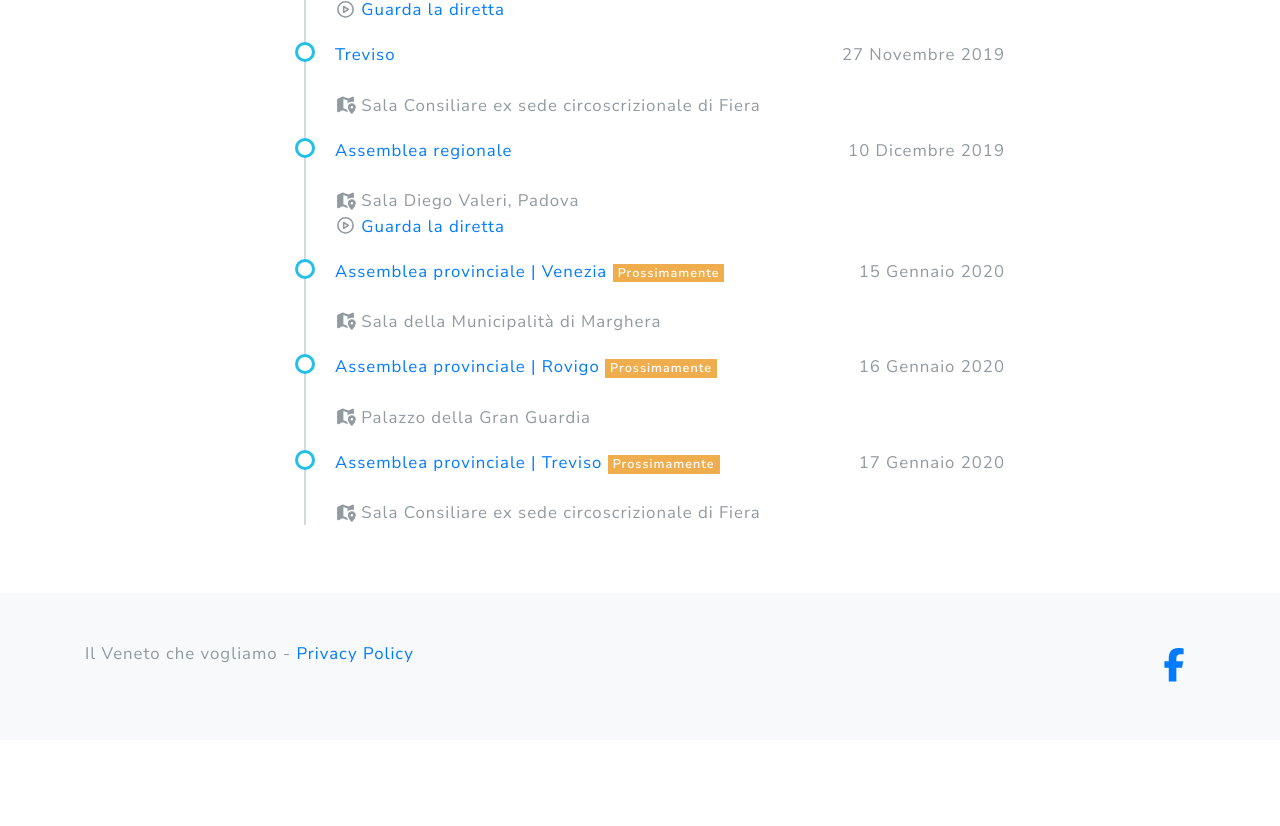
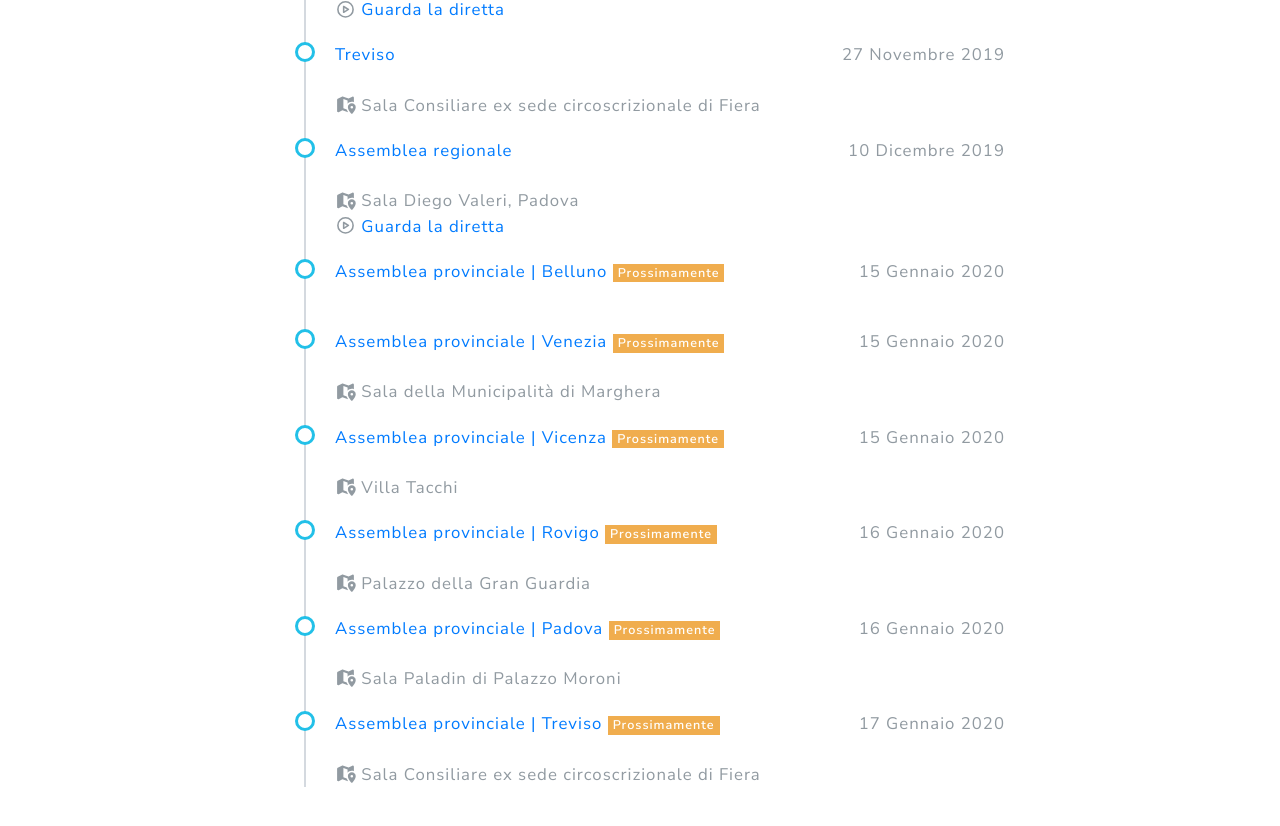
Before and after one commit to venetochevogliamo/venetochevogliamo.it, a Jekyll site: the page built from index.html, in a window 1280 px wide and 900 px high, scrolled down 2651 px. Shown: the top 826 px of the window. Built offline with Jekyll 4.4.1, drawn with Linux system fonts in a browser that asks for light colours; nearby versions of some CDN libraries; library files that are not in the unit come from our copies; comment, search, counter and statistics services are not loaded; before the commit the page ends 3391 px from its top, so only the background shows below that.

Commit message:
Add new assemblee, edit roadmap and store timestamp when sign petition

```diff
--- a/_data/events.yml
+++ b/_data/events.yml
@@ -38,15 +38,29 @@
   location: Sala Diego Valeri, Padova
   live: https://www.facebook.com/venetochevogliamo/videos/564942744283660/
 - date: 15 Gennaio 2020
+  place: Assemblea provinciale | Belluno
+  fb: https://www.facebook.com/events/678397722695054/
+  new: true
+- date: 15 Gennaio 2020
   place: Assemblea provinciale | Venezia
   fb: https://www.facebook.com/events/2570425123202679/
   location: Sala della Municipalità di Marghera
+  new: true
+- date: 15 Gennaio 2020
+  place: Assemblea provinciale | Vicenza
+  fb: https://www.facebook.com/events/451399305812903/
+  location: Villa Tacchi
   new: true
 - date: 16 Gennaio 2020
   place: Assemblea provinciale | Rovigo
   fb: https://www.facebook.com/events/512743306264137/
   location: Palazzo della Gran Guardia
   new: true
+- date: 16 Gennaio 2020
+  place: Assemblea provinciale | Padova
+  fb: https://www.facebook.com/events/646342672785881/
+  location: Sala Paladin di Palazzo Moroni
+  new: true
 - date: 17 Gennaio 2020
   place: Assemblea provinciale | Treviso
   fb: https://www.facebook.com/events/3059091400982932/
--- a/_includes/home-roadmap.html
+++ b/_includes/home-roadmap.html
@@ -14,8 +14,9 @@
             <p class="float-right">{{ e.date }}</p>
             <p>
               <br />
-              <i class="fas fa-map-marked-alt"></i> {{ e.location }} {% if
-              e.live %}
+              {% if e.location %}
+              <i class="fas fa-map-marked-alt"></i> {{ e.location }} {% endif
+              %}{% if e.live %}
               <br />
               <i class="far fa-play-circle"></i>
               <a target="_blank" href="{{ e.live }}">Guarda la diretta</a>
--- a/functions/appello.js
+++ b/functions/appello.js
@@ -47,7 +47,7 @@ const checkMC = async email => {
 
         if (response.statusCode === 200) {
           // console.log(bodyObj);
-          if (bodyObj.merge_fields["APPELLO"] === 1) {
+          if (bodyObj.merge_fields["APPELLO"] !== "") {
             return reject("Already Submitted");
           } else {
             resolve();
@@ -95,7 +95,7 @@ const subscribeMC = async formData => {
         LASTNAME: formData.LASTNAME,
         PROVINCIA: formData.PROVINCIA,
         COMUNE: formData.COMUNE,
-        APPELLO: "1"
+        APPELLO: new Date().getTime()
       },
       interests: {
         c2c154531d: formData.OPTION1 === "true" ? true : false,
```
